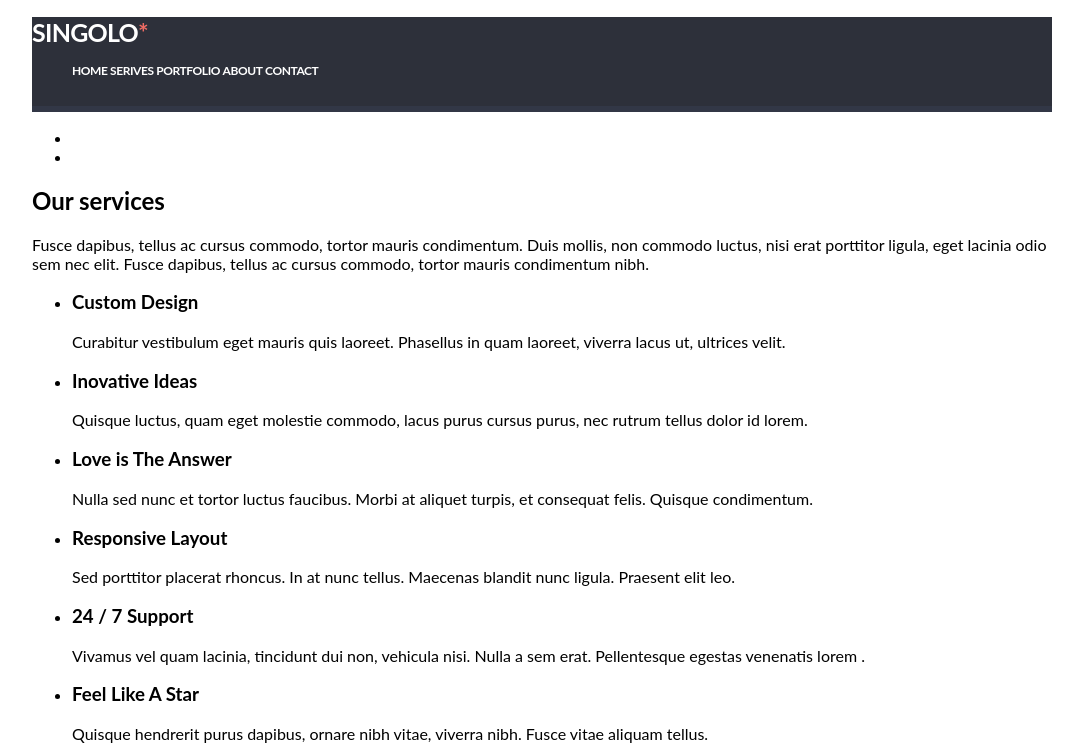
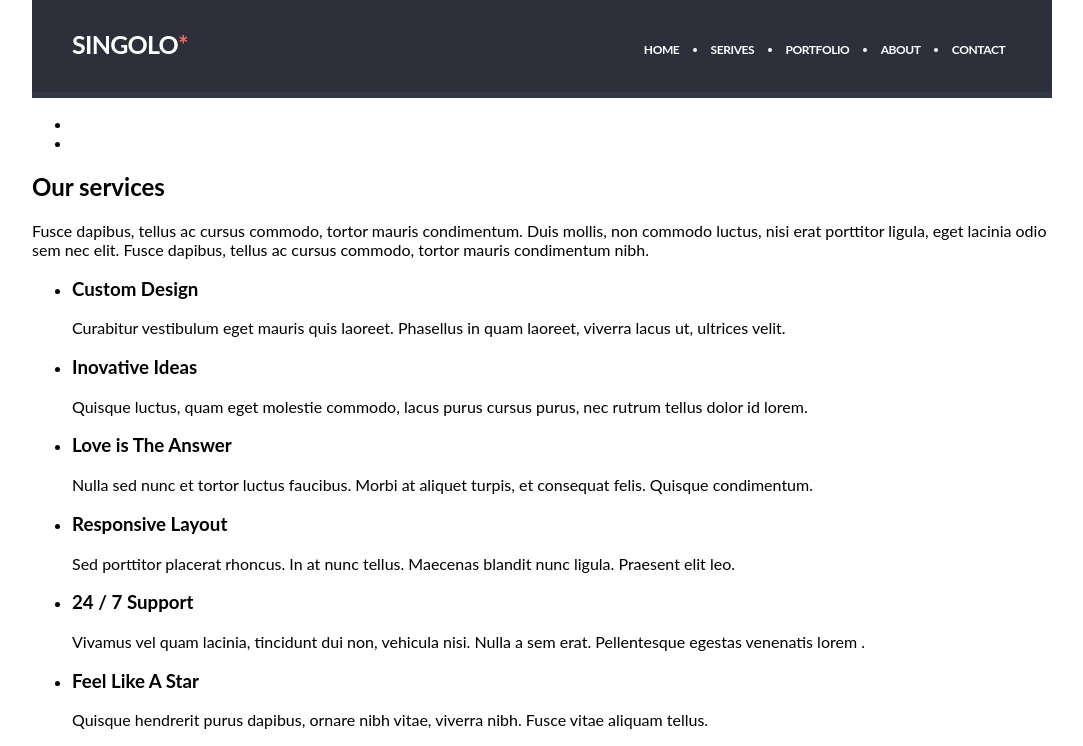
Before and after one commit to zhilinskiyt/Singolo, a plain HTML site: page index.html in a window 1280 px wide. Shown: the top 746 px of the page, without its empty margins (98-1181 px from the left). Drawn offline with Linux system fonts and the light colour scheme; a web font is replaced by a local one.

Commit message:
feat: add header

```diff
--- a/index.html
+++ b/index.html
@@ -7,14 +7,18 @@
     <title>Simple-Singolo</title>
   </head>
   <body>
-    <header>
+    <header class="header">
       <h1 class="logo">Singolo<span class="logo_colored">*</span></h1>
       <nav class="navigation">
-        <ul>
+        <ul class="navigation-list">
           <li>Home</li>
+          <div class="circle"></div>
           <li>Serives</li>
+          <div class="circle"></div>
           <li>Portfolio</li>
+          <div class="circle"></div>
           <li>About</li>
+          <div class="circle"></div>
           <li>Contact</li>
         </ul>
       </nav>
--- a/style.css
+++ b/style.css
@@ -21,10 +21,12 @@ body {
 
 /*Header*/
 
-header {
+.header {
   background-color: #2d303a;
-  height: 89px;
   border-bottom: 6px solid #323746;
+  display: flex;
+  justify-content: space-between;
+  padding: 29px 40px 35px 40px;
 }
 
 .logo {
@@ -34,6 +36,8 @@ header {
   line-height: 30px;
   letter-spacing: -0.03em;
   color: white;
+  margin: 0;
+  max-height: 25px;
 }
 
 .logo_colored {
@@ -49,8 +53,33 @@ header {
   letter-spacing: -0.035em;
 }
 
-.navigation ul li {
+.navigation-list {
+  width: 375px;
+  display: flex;
+  justify-content: space-around;
+  margin: 0;
+  margin-top: 14px;
+  padding: 0;
+  align-items: center;
+}
+
+.navigation-list li {
+  margin-right: 35px;
+  margin: 0;
+  padding: 0;
   display: inline-block;
+}
+
+.navigation-list li:hover {
+  cursor: pointer;
+  color: tomato;
+}
+
+.circle {
+  width: 4px;
+  height: 4px;
+  border-radius: 50%;
+  background-color: white;
 }
 
 /*Slider*/
```
